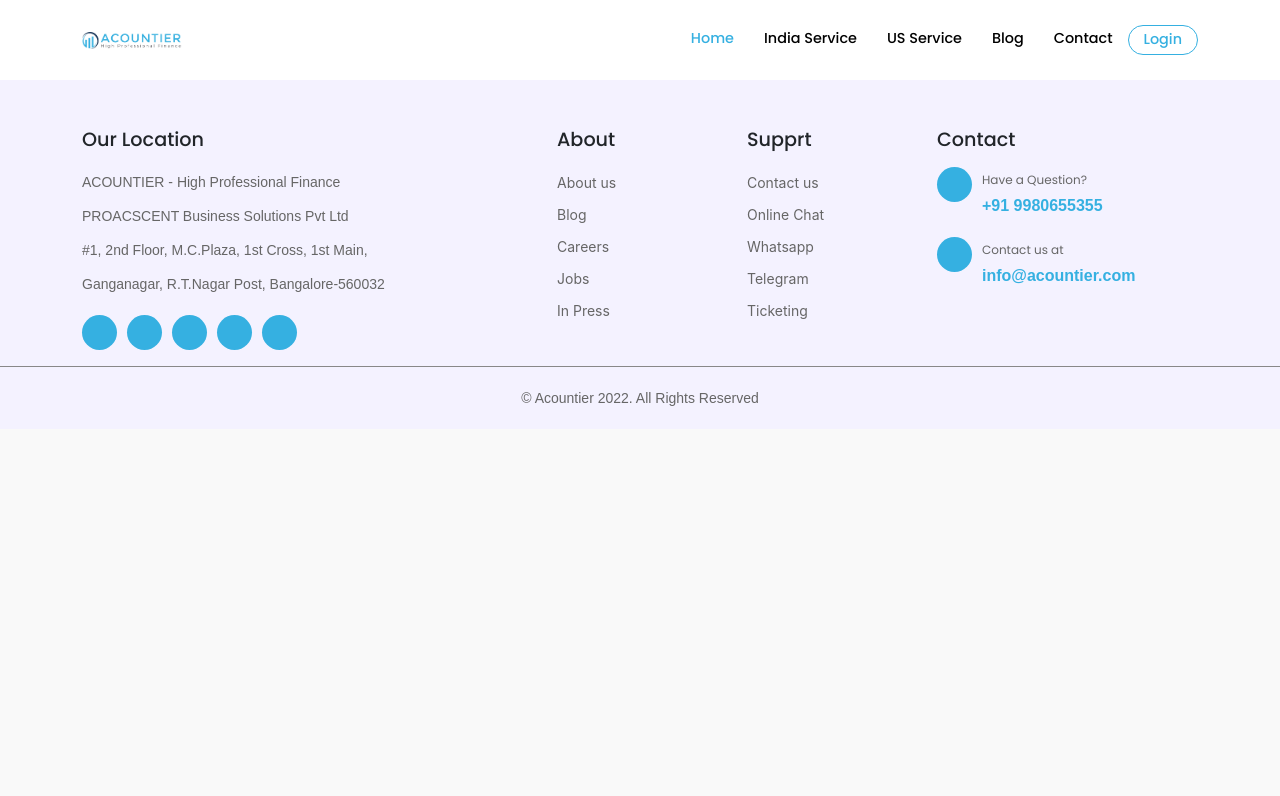
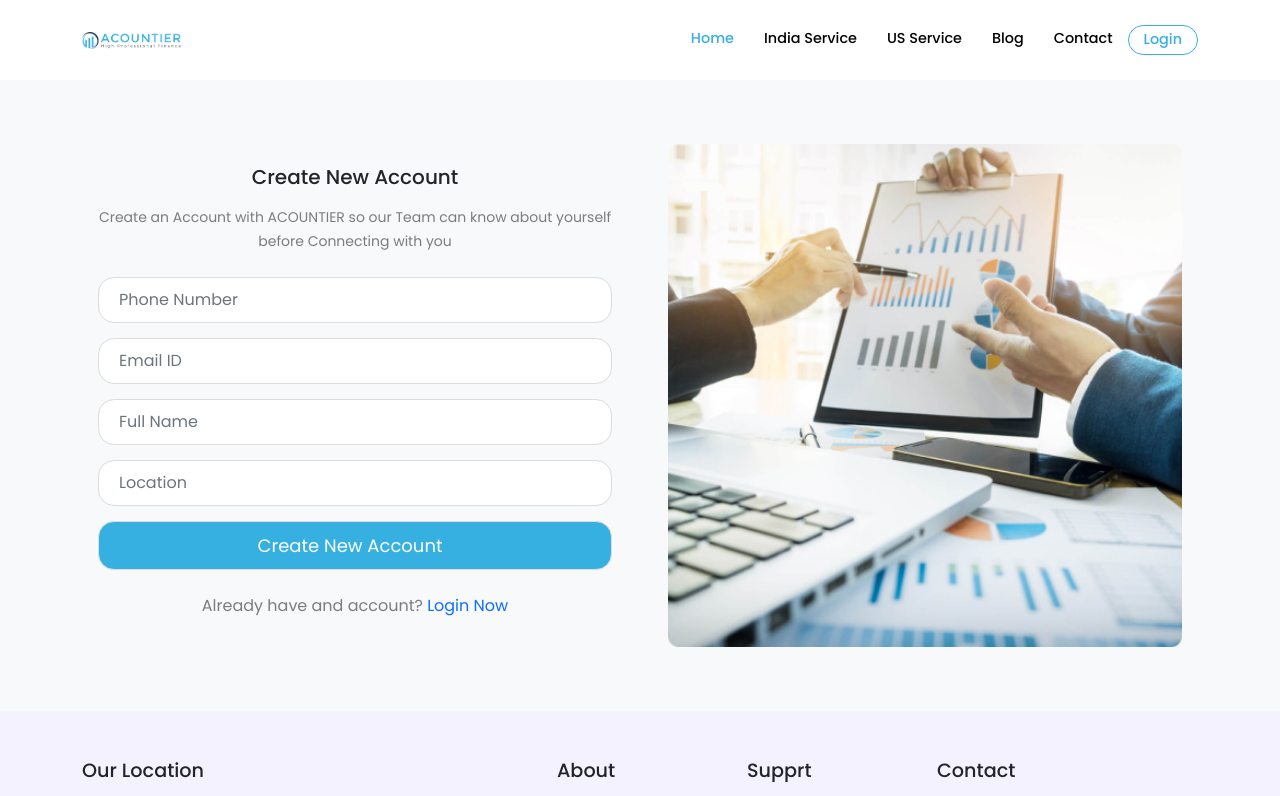
Before and after one commit to monirul360/ACOUNTIER, a React (Create React App) app: page /signup in a window 1280 px wide. Shown: the top 796 px of the page. Built offline with nearby package versions, Linux system fonts and the light colour scheme; some icons are missing.

Commit message:
login and signup page design

```diff
--- a/src/App.css
+++ b/src/App.css
@@ -27,6 +27,10 @@
 a,
 img {
   margin-bottom: 0px;
+}
+
+a {
+  text-decoration: none;
 }
 
 ol,
--- a/src/App.js
+++ b/src/App.js
@@ -4,6 +4,7 @@
 import Footer from './Component/Share/Footer/Footer';
 import Nav from './Component/Share/Nav/Nav';
 import Login from './Component/Login/Login';
+import Signup from './Component/Signup/Signup';
 
 function App() {
   return (
@@ -12,6 +13,7 @@
       <Routes>
         <Route path='/' element={<Home></Home>}></Route>
         <Route path='/login' element={<Login></Login>}></Route>
+        <Route path='/signup' element={<Signup></Signup>}></Route>
       </Routes>
       <Footer></Footer>
     </>
--- a/src/Component/Login/Login.css
+++ b/src/Component/Login/Login.css
@@ -1,10 +1,6 @@
 /* login */
 .login p {
     color: rgba(0, 0, 0, 0.5);
-}
-
-.login a {
-    text-decoration: none;
 }
 
 .login input {
@@ -28,3 +24,27 @@
     height: 500px;
     border-radius: 20px;
 }
+
+/* signup */
+.signup p {
+    color: rgba(0, 0, 0, 0.5);
+}
+
+.signup input {
+    padding: 10px;
+    padding-left: 20px;
+    margin: 15px 0px;
+    border: 1px solid #DDDDDD;
+    border-radius: 16px;
+}
+
+.signup input[type=submit] {
+    padding-left: 0px;
+    background: #35B0E1;
+    color: #FFFFFF;
+    font-style: normal;
+    font-size: 18px;
+    border: 1px solid #DDDDDD;
+    border-radius: 16px;
+
+}
--- a/src/Component/Login/Login.js
+++ b/src/Component/Login/Login.js
@@ -29,7 +29,7 @@
                                         value="Login Now"
                                     />
                                 </form>
-                                <p className='my-4'>Don’t have and account? <Link to='/'> Create Account</Link></p>
+                                <p className='my-4'>Don’t have and account? <Link to='/signup'> Create Account</Link></p>
                             </div>
                         </div>
                         <div className="col-md-4">
--- /dev/null
+++ b/src/Component/Signup/Signup.js
@@ -0,0 +1,65 @@
+import React from 'react';
+import { Link } from 'react-router-dom';
+import img from './../../Image/Home/whoweare.png';
+const Signup = () => {
+    return (
+        <div>
+            <section className='signup py-5 bg-light'>
+                <div className="container">
+                    <div className="row d-flex justify-content-center align-items-center text-center ">
+                        <div className="col-md-6">
+                            <div className='p-3'>
+                                <h5 className='my-3'>Create New Account</h5>
+                                <p className='mb-4'><small>Create an Account with ACOUNTIER so our Team can know
+                                    about yourself before Connecting with you</small></p>
+                                <form action="">
+                                    <input
+                                        class="form-control"
+                                        type="number"
+                                        name=""
+                                        id=""
+                                        placeholder='Phone Number'
+                                    />
+                                    <input
+                                        class="form-control"
+                                        type="email"
+                                        name=""
+                                        id=""
+                                        placeholder='Email ID'
+                                    />
+                                    <input
+                                        class="form-control"
+                                        type="text"
+                                        name=""
+                                        id=""
+                                        placeholder='Full Name'
+                                    />
+                                    <input
+                                        class="form-control"
+                                        type="text"
+                                        name=""
+                                        id=""
+                                        placeholder='Location'
+                                    />
+                                    <input
+                                        class="form-control"
+                                        type="submit"
+                                        value="Create New Account" />
+                                </form>
+
+                                <p className='my-4'>Already have and account? <Link to='/login'> Login Now</Link></p>
+                            </div>
+                        </div>
+                        <div className="col-md-6">
+                            <div className='p-3'>
+                                <img className='img-fluid' src={img} alt="" />
+                            </div>
+                        </div>
+                    </div>
+                </div>
+            </section>
+        </div>
+    );
+};
+
+export default Signup;
```
